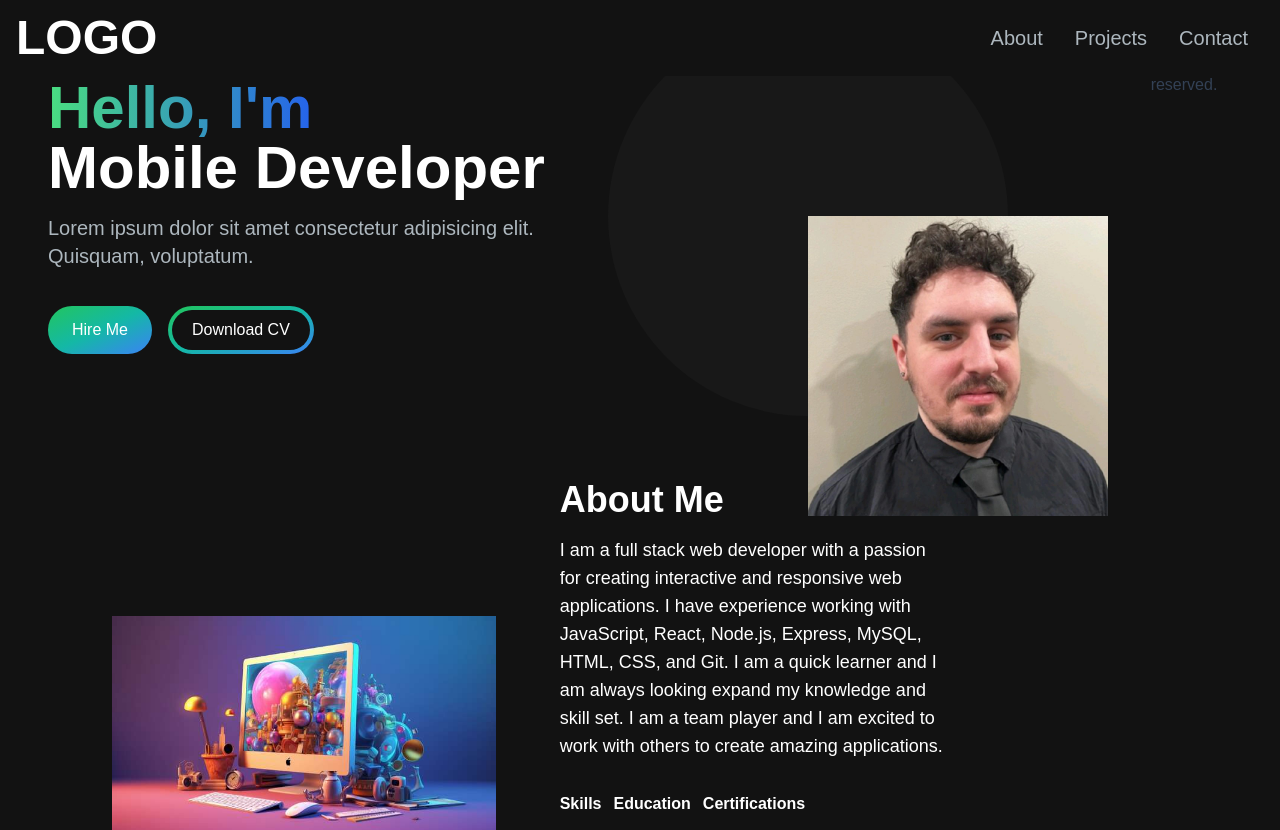
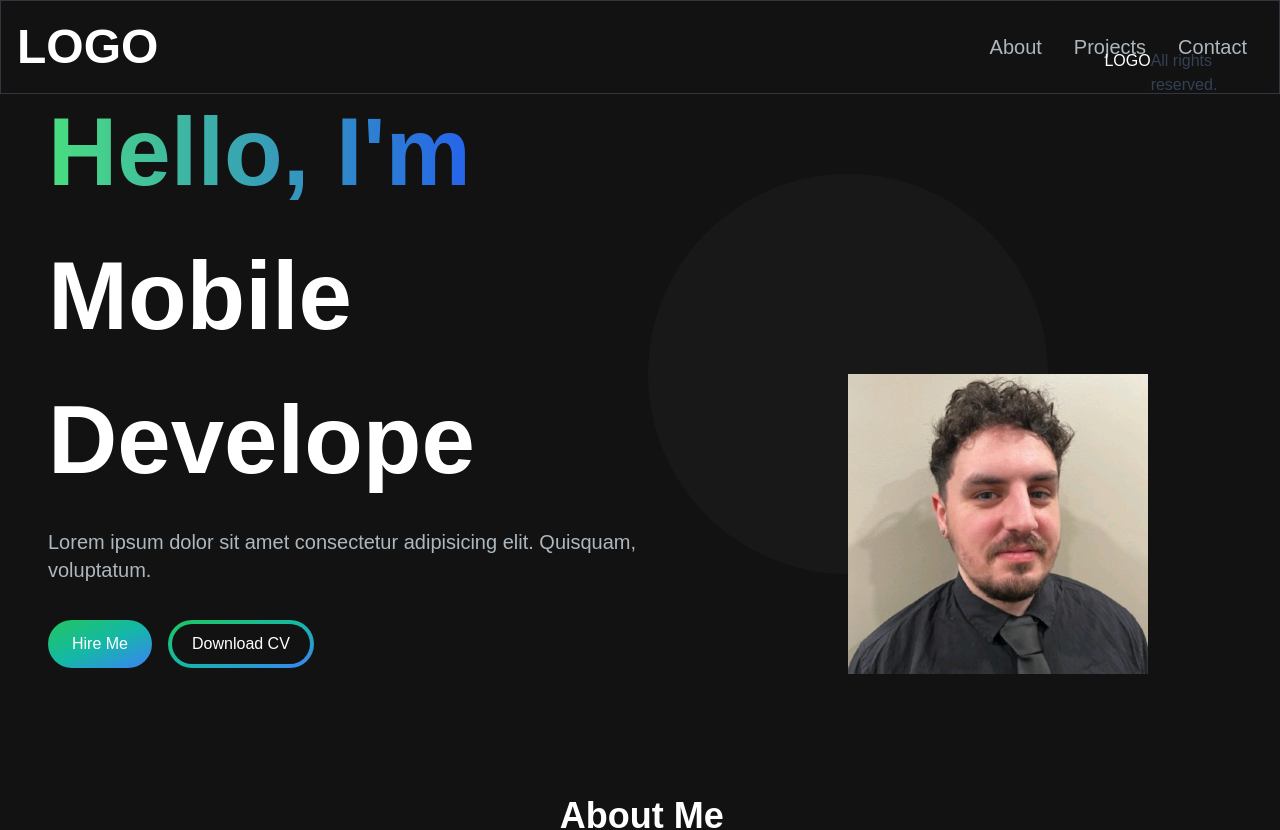
Before and after one commit to JLaxon/jonathan-portfolio, a Next.js app: page / in a window 1280 px wide. Shown: the top 830 px of the page. Built offline with nearby package versions, Linux system fonts and the light colour scheme.

Commit message:
added default colours

```diff
--- a/app/components/EmailSection.jsx
+++ b/app/components/EmailSection.jsx
@@ -38,7 +38,7 @@
     };
     return (
         <section className="grid md:grid-cols-2 my-12 md:my-12 py-24 gap-4 relative">
-            <div className="bg-[radial-gradient(ellipse_at_center,_var(--tw-gradient-stops))] from-green-900 to-transparent rounded-full h-80 w-80 z-0 blur-lg absolute top-3/4 -left-4 transform -translate-x-1/2 -translate-1/2"></div>
+            <div className="bg-[radial-gradient(ellipse_at_center,_var(--tw-gradient-stops))] from-primary-900 to-transparent rounded-full h-80 w-80 z-0 blur-lg absolute top-3/4 -left-4 transform -translate-x-1/2 -translate-1/2"></div>
             <div className="z-10">
                 <h5 className="text-xl font-bold text-white my-2">Let's Connect</h5>
                 <p className="text-[#ADB7BE] mb-4 max-w-md">
@@ -96,13 +96,13 @@
                     </div>
                     <button
                         type="submit"
-                        className="bg-green-500 hover:bg-green-600 text-white font-medium py-2.5 px-5 rounded-lg w-full">
+                        className="bg-primary-500 hover:bg-primary-600 text-white font-medium py-2.5 px-5 rounded-lg w-full">
                             Send Message
                         </button>
                         {
                             // If the email was submitted successfully, show a success message.
                             emailSubmitted && (
-                                <p className="text-green-500 text-sm mt-2">
+                                <p className="text-primary-500 text-sm mt-2">
                                     Email sent successfully!
                                 </p>
                             )
--- a/app/components/Footer.jsx
+++ b/app/components/Footer.jsx
@@ -2,7 +2,7 @@
 
 const Footer = () => {
     return (
-        <footer className="footer border border-t-[#33353F] border-l-transparent border-r-transparent text-white">
+        <footer className="footer border z-10 border-t-[#33353F] border-l-transparent border-r-transparent text-white">
             <div className="container p-12 flex justify-between">
                 <span>LOGO</span>
                 <p className="text-slate-700">All rights reserved.</p>
--- a/app/components/HeroSection.jsx
+++ b/app/components/HeroSection.jsx
@@ -7,11 +7,11 @@
 
 const HeroSection = () => {
     return(
-        <section>
+        <section className="lg:py-16">
             <div className="grid grid-cols-1 lg:grid-cols-12">
-                <div className="col-span-7 place-self-center text-center sm:text-left">
-                    <h1 className="text-white mb-4 text-4xl sm:text-5xl lg:text-6xl font-extrabold">
-                        <span className="text-transparent bg-clip-text bg-gradient-to-r from-green-400 to-blue-600">Hello, I'm{" "}</span>
+                <div className="col-span-8 place-self-center text-center sm:text-left justify-self-start">
+                    <h1 className="text-white mb-4 text-4xl sm:text-5xl lg:text-8xl lg:leading-normal font-extrabold">
+                        <span className="text-transparent bg-clip-text bg-gradient-to-r from-primary-400 to-secondary-600">Hello, I'm{" "}</span>
                         <br></br>
                         <TypeAnimation
                             sequence={[
@@ -31,13 +31,13 @@
                         Lorem ipsum dolor sit amet consectetur adipisicing elit. Quisquam, voluptatum.
                     </p>
                     <div>
-                        <button className="px-6 py-3 w-full sm:w-fit rounded-full mr-4 bg-gradient-to-br from-green-500 via-teal-500 to-blue-500 hover:bg-slate-200 text-white">
+                        <button className="px-6 py-3 w-full sm:w-fit rounded-full mr-4 bg-gradient-to-br from-primary-500 via-teal-500 to-secondary-500 hover:bg-slate-200 text-white">
                             Hire Me</button>
-                        <button className="px-1 py-1 w-full sm:w-fit rounded-full bg-gradient-to-br from-green-500 via-teal-500 to-blue-500 hover:bg-slate-800 text-white mt-3">
+                        <button className="px-1 py-1 w-full sm:w-fit rounded-full bg-gradient-to-br from-primary-500 via-teal-500 to-secondary-500 hover:bg-slate-800 text-white mt-3">
                             <span className="block bg-[#121212] hover:bg-slate-800 rounded-full px-5 py-2">Download CV</span></button>
                     </div>
                 </div>
-                <div className="col-span-5 place-self-center mt-4 lg:mt-0">
+                <div className="col-span-4 place-self-center mt-4 lg:mt-0">
                     <div className="rounded-full bg-[#181818] w-[250px] h-[250px] lg:w-[400px] lg:h-[400px] relative">
                         <Image
                             src="/images/Jonathan.jpeg"
--- a/app/components/NavBar.jsx
+++ b/app/components/NavBar.jsx
@@ -23,8 +23,8 @@
 const Navbar = () => {
     const [navbarOpen, setNavbarOpen] = useState(false);
     return (
-        <nav className="fixed top-0 left-0 right-0 z-10 bg-[#121212] bg-opacity-100">
-            <div className="flex flex-wrap items-center justify-between mx-auto px-4 py-2">
+        <nav className="fixed mx-auto border border-[#33353F] top-0 left-0 right-0 z-10 bg-[#121212] bg-opacity-100">
+            <div className="flex container lg:py-4 flex-wrap items-center justify-between mx-auto px-4 py-2">
                 <Link href={"/"} className="text-2xl md:text-5xl text-white font-semibold">LOGO</Link>
                 <div className="block md:hidden">
                     {!navbarOpen ? (
--- a/app/components/ProjectTag.jsx
+++ b/app/components/ProjectTag.jsx
@@ -2,7 +2,7 @@
 
 const ProjectTag = ({ name, onClick, isSelected }) => {
     const buttonStyles = isSelected
-    ? "text-white border-green-500"
+    ? "text-white border-primary-500"
     : "text-[#ADB7BE] border-slate-600 hover:border-white";
     return (
         <button
--- a/tailwind.config.mjs
+++ b/tailwind.config.mjs
@@ -1,4 +1,6 @@
 /** @type {import('tailwindcss').Config} */
+const colors = require("tailwindcss/colors");
+
 export default {
   content: [
     "./pages/**/*.{js,ts,jsx,tsx,mdx}",
@@ -12,6 +14,11 @@
         foreground: "var(--foreground)",
       },
     },
+    colors: {
+      ...colors,
+      primary: colors.green,
+      secondary: colors.blue,
+    },
   },
   plugins: [],
 };
```
